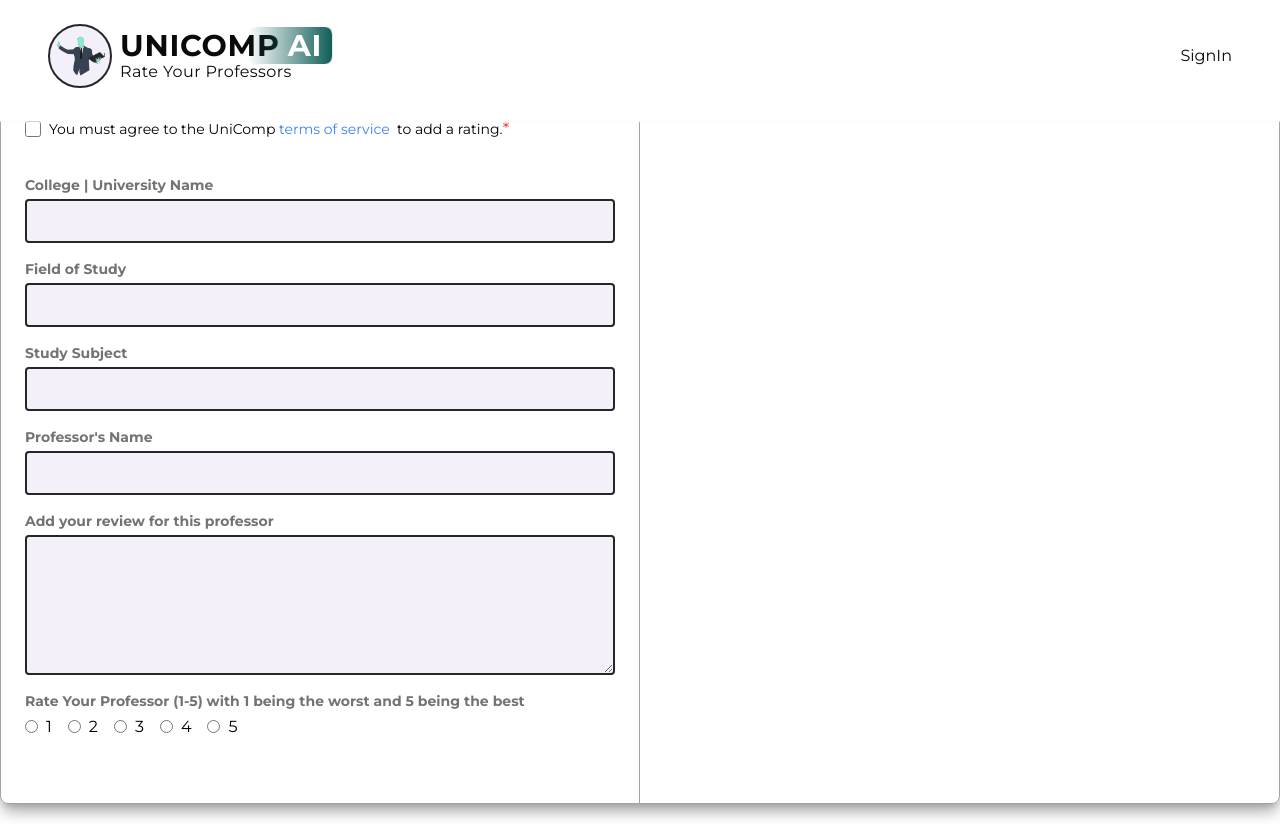
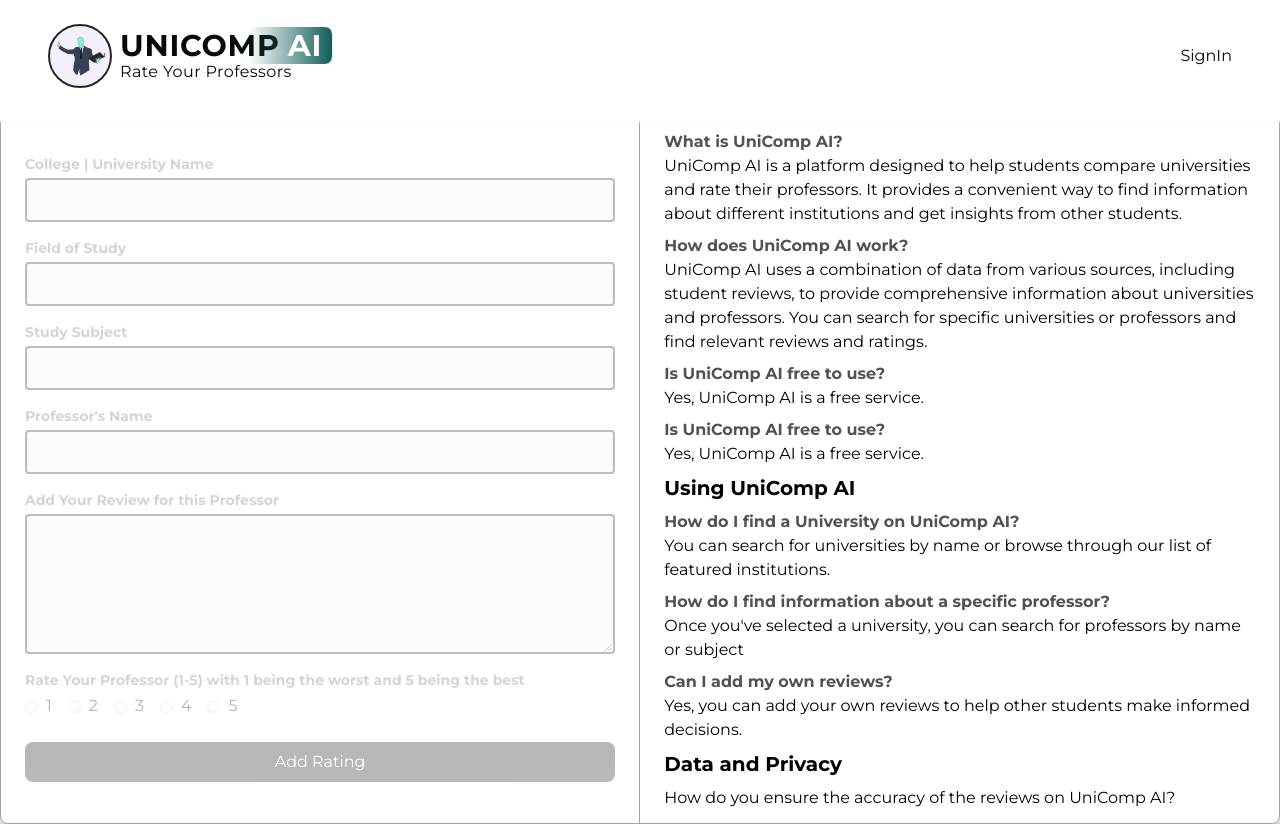
Before and after one commit to wlowrimore/rate-my-professor-ai-assistant, a Next.js app: page /directory in a window 1280 px wide. Built offline with nearby package versions, Linux system fonts and the light colour scheme; no server answers.

Commit message:
adds FAQ and completes form styling with minimal functionality

```diff
--- a/src/app/components/DirectoryComponent.tsx
+++ b/src/app/components/DirectoryComponent.tsx
@@ -3,13 +3,15 @@
 import Link from "next/link";
 import { useState, useEffect } from "react";
 import AddRatingForm from "./Forms/AddRatingForm";
+import FAQ from "./FAQ";
 
 const DirectoryComponent = () => {
-  const [agreedToTerms, setAgreedToTerms] = useState(false);
+  const [agreedToTerms, setAgreedToTerms] = useState<boolean>(false);
+  console.log("agreedToTerms", agreedToTerms);
 
   return (
     <main className="w-screen min-h-screen flex flex-col items-center justify-center mx-auto">
-      <div className="flex justify-between w-full max-w-[80rem] border border-neutral-400 rounded-lg shadow-lg shadow-neutral-400">
+      <div className="flex justify-between w-full max-w-[80rem] max-h-[50rem] border border-neutral-400 rounded-lg shadow-lg shadow-neutral-400">
         <div className="w-full p-6 border-r border-neutral-400">
           <h2 className="text-xl font-semibold text-neutral-700 pb-2 border-b border-neutral-700">
             Add Rating
@@ -34,12 +36,13 @@ const DirectoryComponent = () => {
               <span className="text-red-500 text-lg text-extrabold">*</span>
             </p>
           </div>
-          <AddRatingForm />
+          <AddRatingForm agreedToTerms={agreedToTerms} />
         </div>
         <div className="w-full p-6">
           <h2 className="text-xl font-semibold text-neutral-700 pb-2 border-b border-neutral-700">
-            Research Ratings
+            FAQ
           </h2>
+          <FAQ />
         </div>
       </div>
     </main>
--- /dev/null
+++ b/src/app/components/FAQ.tsx
@@ -0,0 +1,154 @@
+import React from "react";
+
+const FAQ = () => {
+  return (
+    <article className="flex flex-col overflow-y-auto h-[95%] mt-2">
+      <h2 className="text-xl font-semibold mb-2">General Questions</h2>
+      <div className="mb-2">
+        <h2 className="text-neutral-600 font-semibold">What is UniComp AI?</h2>
+        <p>
+          UniComp AI is a platform designed to help students compare
+          universities and rate their professors. It provides a convenient way
+          to find information about different institutions and get insights from
+          other students.
+        </p>
+      </div>
+
+      <div className="mb-2">
+        <h2 className="text-neutral-600 font-semibold">
+          How does UniComp AI work?
+        </h2>
+        <p>
+          UniComp AI uses a combination of data from various sources, including
+          student reviews, to provide comprehensive information about
+          universities and professors. You can search for specific universities
+          or professors and find relevant reviews and ratings.
+        </p>
+      </div>
+      <div className="mb-2">
+        <h2 className="text-neutral-600 font-semibold">
+          Is UniComp AI free to use?
+        </h2>
+        <p>Yes, UniComp AI is a free service.</p>
+      </div>
+      <div className="mb-2">
+        <h2 className="text-neutral-600 font-semibold">
+          Is UniComp AI free to use?
+        </h2>
+        <p>Yes, UniComp AI is a free service.</p>
+      </div>
+      <h2 className="text-xl font-semibold mb-2">Using UniComp AI</h2>
+      <div className="mb-2">
+        <h2 className="text-neutral-600 font-semibold">
+          How do I find a University on UniComp AI?
+        </h2>
+        <p>
+          You can search for universities by name or browse through our list of
+          featured institutions.
+        </p>
+      </div>
+      <div className="mb-2">
+        <h2 className="text-neutral-600 font-semibold">
+          How do I find information about a specific professor?
+        </h2>
+        <p>
+          Once you&apos;ve selected a university, you can search for professors
+          by name or subject
+        </p>
+      </div>
+      <div className="mb-2">
+        <h2 className="text-neutral-600 font-semibold">
+          Can I add my own reviews?
+        </h2>
+        <p>
+          Yes, you can add your own reviews to help other students make informed
+          decisions.
+        </p>
+      </div>
+      <h2 className="text-xl font-semibold mb-2">Data and Privacy</h2>
+      <div className="mb-2">
+        <h2>How do you ensure the accuracy of the reviews on UniComp AI?</h2>
+        <p>
+          We take steps to verify the authenticity of reviews and provide
+          guidelines for users to submit honest and helpful feedback.
+        </p>
+      </div>
+      <div className="mb-2">
+        <h2 className="text-neutral-600 font-semibold">
+          Is my personal information safe on UniComp AI?
+        </h2>
+        <p>
+          We prioritize data privacy and security. Your personal information is
+          handled in accordance with applicable data protection laws.
+        </p>
+      </div>
+      <div className="mb-2">
+        <h2 className="text-neutral-600 font-semibold">
+          How do you use the data collected on UniComp AI?
+        </h2>
+        <p>
+          We use the collected data to provide valuable insights and
+          recommendations to users. We may also use anonymized data for research
+          and analysis purposes.
+        </p>
+      </div>
+      <h2 className="text-xl font-semibold mb-2">Technical Questions</h2>
+      <div className="mb-2">
+        <h2 className="text-neutral-600 font-semibold">
+          Can I customize my search results based on specific criteria?
+        </h2>
+        <p>
+          Yes, you can filter your search results based on factors like subject,
+          location, or average rating.
+        </p>
+      </div>
+      <div className="mb-2">
+        <h2 className="text-neutral-600 font-semibold">
+          How often is the data on UniComp AI updated?
+        </h2>
+        <p>
+          We strive to keep our data up-to-date. However, the frequency of
+          updates may vary depending on the source of information.
+        </p>
+      </div>
+      <div className="mb-2">
+        <h2 className="text-neutral-600 font-semibold">
+          Can I contribute to the development of UniComp AI?
+        </h2>
+        <p>
+          We welcome contributions from the community. If you have ideas or
+          suggestions, please feel free to contact us.
+        </p>
+      </div>
+      <div className="mb-2">
+        <h2 className="text-neutral-600 font-semibold">
+          What if I encounter a bug or error on UniComp AI?
+        </h2>
+        <p>
+          If you encounter any issues, please report them to our support team.
+          We'll do our best to address the problem promptly.
+        </p>
+      </div>
+      <div className="mb-2">
+        <h2 className="text-neutral-600 font-semibold">
+          Can I use UniComp AI to compare different universities?
+        </h2>
+        <p>
+          Yes, you can compare universities based on various factors, including
+          student reviews, academic programs, and location.
+        </p>
+      </div>
+      <div className="mb-2">
+        <h2 className="text-neutral-600 font-semibold">
+          Is UniComp AI accessible to users with disabilities?
+        </h2>
+        <p>
+          We strive to make UniComp AI accessible to all users. If you encounter
+          any accessibility issues, please let us know.
+        </p>
+      </div>
+    </article>
+  );
+};
+
+export default FAQ;
--- a/src/app/components/Forms/AddRatingForm.tsx
+++ b/src/app/components/Forms/AddRatingForm.tsx
@@ -2,12 +2,20 @@
 
 import { useState, useEffect } from "react";
 
-const AddRatingForm = () => {
+const AddRatingForm = ({ agreedToTerms }: { agreedToTerms: boolean }) => {
+  const [disabled, setDisabled] = useState<boolean>(true);
   const [rating, setRating] = useState<number>(0);
   const handleSubmit = () => {};
 
+  useEffect(() => {
+    setDisabled(!agreedToTerms);
+  }, [agreedToTerms]);
+
   return (
-    <form onSubmit={handleSubmit} className="py-6">
+    <form
+      onSubmit={handleSubmit}
+      className={`py-6 ${disabled ? "opacity-30" : "opacity-100"}`}
+    >
       <div className="flex flex-col space-y-1 mb-4">
         <label
           htmlFor="name"
@@ -17,6 +25,7 @@ const AddRatingForm = () => {
         </label>
         <input
           type="text"
+          disabled={!agreedToTerms}
           className="bg-[#f4f0f9] border-2 border-neutral-800 p-2 rounded outline-none"
         />
       </div>
@@ -29,6 +38,7 @@ const AddRatingForm = () => {
         </label>
         <input
           type="text"
+          disabled={!agreedToTerms}
           className="bg-[#f4f0f9] border-2 border-neutral-800 p-2 rounded outline-none"
         />
       </div>
@@ -41,6 +51,7 @@ const AddRatingForm = () => {
         </label>
         <input
           type="text"
+          disabled={!agreedToTerms}
           className="bg-[#f4f0f9] border-2 border-neutral-800 p-2 rounded outline-none"
         />
       </div>
@@ -53,6 +64,7 @@ const AddRatingForm = () => {
         </label>
         <input
           type="text"
+          disabled={!agreedToTerms}
           className="bg-[#f4f0f9] border-2 border-neutral-800 p-2 rounded outline-none"
         />
       </div>
@@ -61,10 +73,11 @@ const AddRatingForm = () => {
           htmlFor="review"
           className="text-sm text-neutral-500 font-semibold"
         >
-          Add your review for this professor
+          Add Your Review for this Professor
         </label>
         <textarea
           rows={5}
+          disabled={!agreedToTerms}
           className="bg-[#f4f0f9] border-2 border-neutral-800 p-2 rounded outline-none"
         />
       </div>
@@ -84,13 +97,23 @@ const AddRatingForm = () => {
                 value={num}
                 checked={rating === num}
                 onChange={() => setRating(num)}
-                className="mr-2"
+                disabled={!agreedToTerms}
+                className="mr-2 cursor-pointer"
               />
               <span>{num}</span>
             </label>
           ))}
         </div>
       </div>
+      <div className="w-full">
+        <button
+          type="submit"
+          disabled={!agreedToTerms}
+          className="mt-2 w-full bg-neutral-900 text-white py-2 px-6 rounded-lg hover:bg-neutral-700 transition duration-200"
+        >
+          Add Rating
+        </button>
+      </div>
     </form>
   );
 };
--- a/src/app/components/Header..tsx
+++ b/src/app/components/Header..tsx
@@ -21,7 +21,7 @@ const Header = () => {
 
   return (
     <header className="fixed bg-white top-0 right-0 left-0 z-10 w-full mx-auto flex items-center justify-between pt-2 pb-4 border-b border-white shadow-sm shadow-neutral-50 px-12 text-neutral-950 mb-12">
-      <div className="flex items-center gap-2 py-4">
+      <Link href="/" className="flex items-center gap-2 py-4">
         <Image
           src={SiteLogo}
           alt="Rate My Professor"
@@ -40,7 +40,7 @@ const Header = () => {
             rate your professors
           </p>
         </div>
-      </div>
+      </Link>
       <nav>
         <ul>
           {session && session?.user?.image ? (
```
Also changed, not shown: src/app/components/LandingPage.tsx (+12 -1 lines).
